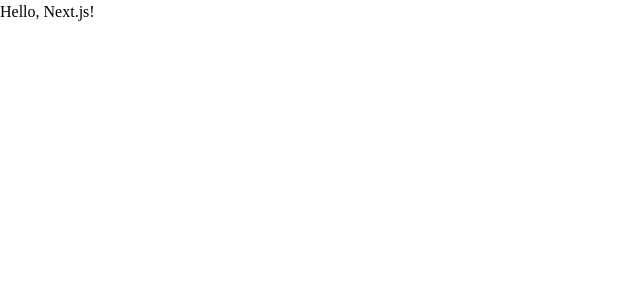
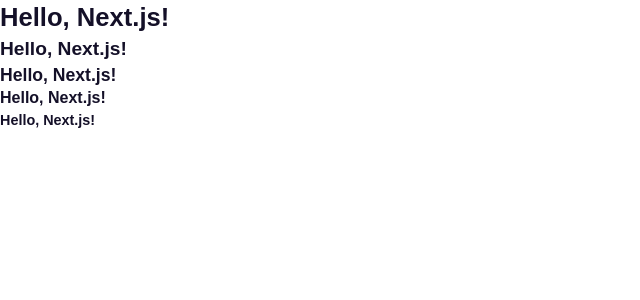
Before and after one commit to ConnorDBurge/blueridge-recordings-ui, a Next.js app: page / in a window 1280 px wide. Shown: the top 300 px of the page, without its empty margins (0-640 px from the left). Built offline with nearby package versions, Linux system fonts and the light colour scheme.

Commit message:
added global css reset

```diff
--- a/package.json
+++ b/package.json
@@ -15,6 +15,8 @@
     "react-dom": "^18"
   },
   "devDependencies": {
+    "@tailwindcss/forms": "^0.5.7",
+    "@tailwindcss/typography": "^0.5.12",
     "autoprefixer": "^10.0.1",
     "postcss": "^8",
     "tailwindcss": "^3.3.0"
--- a/src/app/globals.css
+++ b/src/app/globals.css
@@ -2,6 +2,150 @@
 @tailwind components;
 @tailwind utilities;
 
-* {
-  font-family: "Avenir Next";
+@layer base {
+  *,
+  *::after,
+  *::before {
+    box-sizing: border-box;
+    font-family: "Avenir Next", sans-serif;
+    @apply text-colors-primary;
+  }
+
+  body {
+    margin: 0;
+    padding: 0;
+  }
+
+  h1,
+  h2,
+  p {
+    margin: 0;
+    padding: 0;
+  }
+
+  h1 {
+    font-size: 1.6rem;
+    font-weight: 700;
+    line-height: 1.4;
+  }
+
+  h2 {
+    font-size: 1.2rem;
+    font-weight: 700;
+    line-height: 1.4;
+  }
+
+  h3 {
+    font-size: 1.1rem;
+    font-weight: 700;
+    line-height: 1.4;
+  }
+
+  h4 {
+    font-size: 1rem;
+    font-weight: 700;
+    line-height: 1.4;
+  }
+
+  h5 {
+    font-size: 0.9rem;
+    font-weight: 700;
+    line-height: 1.4;
+  }
+
+  h6 {
+    font-size: 0.8rem;
+    font-weight: 700;
+    line-height: 1.4;
+  }
+
+  p {
+    font-size: 1rem;
+    line-height: 1.4;
+  }
+
+  a {
+    text-decoration: none;
+  }
+
+  a:hover {
+    text-decoration: underline;
+    cursor: pointer;
+  }
+
+  hr {
+    border-bottom: none;
+    border-top: 1px solid #000;
+    margin: 0;
+  }
+
+  pre {
+    white-space: pre-wrap;
+  }
+
+  body {
+    display: flex;
+    flex-direction: column;
+    min-height: 100vh;
+  }
+
+  body > main {
+    margin: 0 1rem 1rem 1rem;
+  }
+
+  section {
+    padding: 1rem 0;
+    @media (min-width: 768px) {
+      padding: 2rem 0;
+    }
+  }
+
+  fieldset {
+    display: flex;
+    flex-direction: column;
+    margin-bottom: 0.5rem;
+    padding: 1rem;
+  }
+
+  form {
+    max-width: 100%;
+    @media (min-width: 768px) {
+      max-width: 400px;
+    }
+  }
+
+  input {
+    border-radius: 4px;
+    border: 1px solid #000;
+    font-size: 1rem;
+    margin-bottom: 0.5rem;
+    margin-top: 0.25rem;
+    padding: 0.5rem;
+  }
+
+  legend {
+    font-weight: 600;
+    margin-bottom: 0.5rem;
+  }
+
+  ul {
+    list-style: none;
+    margin: 0;
+    padding: 0;
+  }
+
+  li {
+    margin-bottom: 0.5rem;
+  }
+
+  dl {
+    margin: 0.5rem 0;
+  }
+
+  code {
+    background: #ddd;
+    border-radius: 4px;
+    font-family: monospace;
+    padding: 0.25rem;
+  }
 }
--- a/src/app/page.js
+++ b/src/app/page.js
@@ -1,3 +1,12 @@
 export default function Page() {
-  return <h1>Hello, Next.js!</h1>;
+  console.log("Hello, Next.js!");
+  return (
+    <>
+      <h1>Hello, Next.js!</h1>
+      <h2>Hello, Next.js!</h2>
+      <h3>Hello, Next.js!</h3>
+      <h4>Hello, Next.js!</h4>
+      <h5>Hello, Next.js!</h5>
+    </>
+  );
 }
--- a/tailwind.config.js
+++ b/tailwind.config.js
@@ -1,18 +1,37 @@
-/** @type {import('tailwindcss').Config} */
-module.exports = {
+import formsPlugin from "@tailwindcss/forms";
+import typographyPlugin from "@tailwindcss/typography";
+
+export default {
+  important: true,
   content: [
-    "./src/pages/**/*.{js,ts,jsx,tsx,mdx}",
     "./src/components/**/*.{js,ts,jsx,tsx,mdx}",
     "./src/app/**/*.{js,ts,jsx,tsx,mdx}",
   ],
+  plugins: [formsPlugin, typographyPlugin],
   theme: {
     extend: {
-      backgroundImage: {
-        "gradient-radial": "radial-gradient(var(--tw-gradient-stops))",
-        "gradient-conic":
-          "conic-gradient(from 180deg at 50% 50%, var(--tw-gradient-stops))",
+      container: {
+        center: true,
+        padding: {
+          DEFAULT: "1rem", // 16px
+          sm: "2rem", // 32px
+          xl: "4rem", // 64px
+        },
+        screens: {
+          sm: "640px",
+          md: "768px",
+          lg: "1024px",
+          xl: "1280px",
+          "2xl": "1328px",
+        },
+      },
+      colors: {
+        colors: {
+          primary: "#141028",
+          secondary: "#FED8A7",
+          tertiary: "#2A283C",
+        },
       },
     },
   },
-  plugins: [],
 };
```
Also changed, not shown: 1 other file (tests, documents, lock files or other folders).
